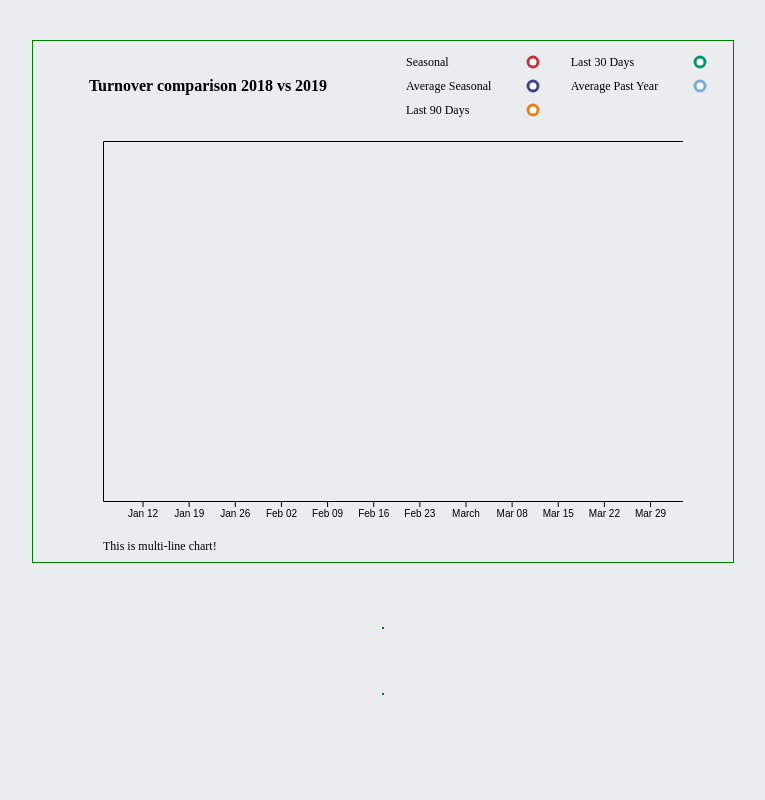
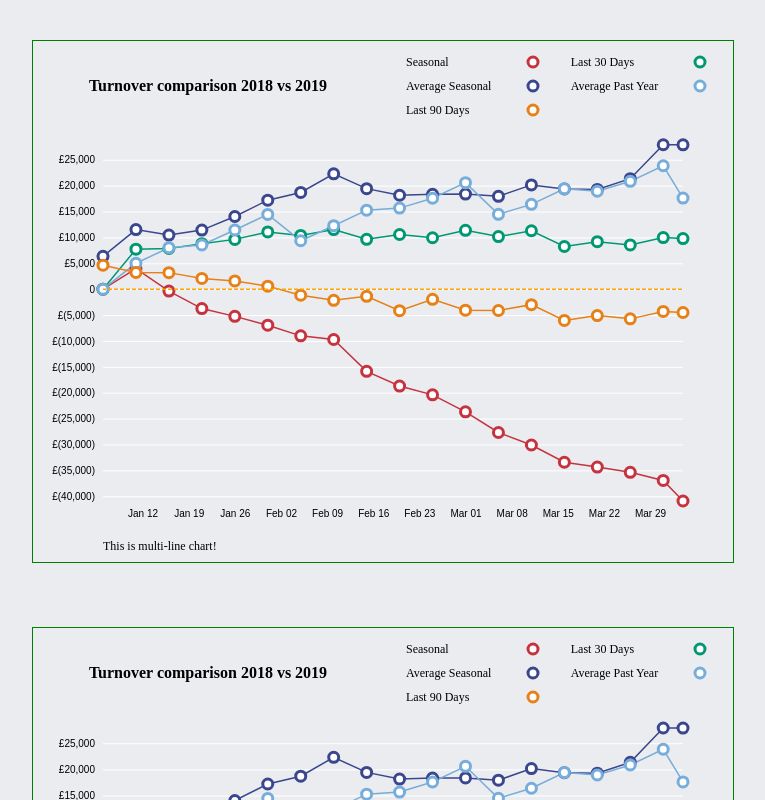
Before and after one commit to genie4viz/several-charts, a plain HTML site: page index.html in a window 1280 px wide. Shown: the top 800 px of the page, without its empty margins (257-1022 px from the left). Drawn offline with Linux system fonts and the light colour scheme.

Commit message:
completed line chart

```diff
--- a/css/style.css
+++ b/css/style.css
@@ -17,6 +17,8 @@ body {
   margin: 2rem;
   border: 1px solid green;
 }
+
+/* styles for line chart */
 
 #line-chart-container {
   display: flex;
@@ -47,6 +49,39 @@ body {
   padding: 8px;
 }
 
+/* styles for bar & line chart */
+
+#bar-chart-container {
+  display: flex;
+  flex-direction: column;
+  align-items: center;
+}
+#bar-chart-logo {
+  display: flex;
+  width: 100%;
+}
+#bar-chart-title {
+  display: flex;
+  width: 50%;
+  justify-content: center;
+  align-items: center;
+}
+#bar-chart-legends {
+  display: flex;
+  width: 50%;
+  flex-direction: column;
+}
+#bar-chart {
+  display: flex;
+}
+#bar-chart-description {
+  display: flex;
+  width: 80%;
+  padding: 8px;
+}
+
+/* styles for donut chart */
+
 .cell {
   display: flex;
   align-items: center;
--- a/js/draw.js
+++ b/js/draw.js
@@ -51,7 +51,16 @@ function addLineChart(cWidth, cHeight, gd, ei) {
     available_y_values.push(...item.data.map(d => d.total));
   });
 
-  console.log(available_y_values, "avai");
+  //replace data with diff day
+
+  gd.forEach(d => {
+    d.data = replaceWithDay(d.data, 5, days);
+  });
+
+  console.log(gd, "gggddd");
+
+  const y_max = d3.max(available_y_values),
+    y_min = d3.min(available_y_values);
 
   const svgG = svg
       .append("g")
@@ -62,7 +71,7 @@ function addLineChart(cWidth, cHeight, gd, ei) {
       .range([0, w]),
     y = d3
       .scaleLinear()
-      .domain([data.y_min, data.y_max])
+      .domain([y_min, y_max])
       .range([h, 0]),
     xAxis = svgG
       .append("g")
@@ -77,8 +86,8 @@ function addLineChart(cWidth, cHeight, gd, ei) {
     .selectAll(".tick")
     .select("text")
     .text(d => {
-      showableDays.push(formatYearMonthDay(d));
-      return formatMonthDay(d);
+      showableDays.push(formatYMD(d));
+      return formatMD(d);
     });
 
   xAxis
@@ -90,8 +99,8 @@ function addLineChart(cWidth, cHeight, gd, ei) {
   yAxis
     .selectAll(".tick")
     .select("line")
-    .attr("stroke", "white")
-    .attr("stroke-dasharray", "3, 3");
+    .attr("stroke", "white");
+
   yAxis
     .selectAll(".tick")
     .select("text")
@@ -100,18 +109,18 @@ function addLineChart(cWidth, cHeight, gd, ei) {
       d === 0
         ? d
         : d < 0
-        ? data.currency_prefix + "(" + withComma(Math.abs(d)) + ")"
-        : data.currency_prefix + withComma(d)
+        ? `${ei.currency_prefix}(${withComma(Math.abs(d))})`
+        : ei.currency_prefix + withComma(d)
     );
 
   // Draw the line
   svgG
     .selectAll(".line")
-    .data(data)
+    .data(gd)
     .enter()
     .append("path")
     .attr("fill", "none")
-    .attr("stroke", (_, i) => colors[i])
+    .attr("stroke", d => ei.color[d.value])
     .attr("stroke-width", 1.5)
     .attr("d", d =>
       d3
@@ -121,15 +130,15 @@ function addLineChart(cWidth, cHeight, gd, ei) {
     );
 
   //Draw the circles
-  data.forEach((dd, i) => {
+  gd.forEach(dd => {
     svgG
       .selectAll(".circle")
       .data(dd.data)
       .enter()
       .append("circle")
-      .attr("stroke", d => (d.total ? colors[i] : "transparent"))
-      .attr("stroke-width", d => (d.total ? 3 : 0))
-      .attr("fill", d => (d.total ? "white" : "transparent"))
+      .attr("stroke", ei.color[dd.value])
+      .attr("stroke-width", 3)
+      .attr("fill", "white")
       .attr("cx", d => x(new Date(d.date)))
       .attr("cy", d => y(d.total))
       .attr("r", 5);
@@ -138,18 +147,14 @@ function addLineChart(cWidth, cHeight, gd, ei) {
   //Draw main_bank_account_overdraft_limit line
   svgG
     .append("path")
-    .attr("stroke", "grey")
+    .attr("stroke", "orange")
     .attr("stroke-width", 1.5)
     .attr("stroke-dasharray", "3, 3")
-    .attr("d", `M0 ${y(data.main_bank_account_overdraft_limit)}h${w}z`);
+    .attr("d", `M0 ${y(ei.main_bank_account_overdraft_limit)}h${w}z`);
 }
 
-function addBarChart(cWidth, cHeight, data) {
+function addBarChart(cWidth, cHeight, gd, ei) {
   const margin = { left: 70, top: 10, right: 50, bottom: 30 },
-    color = {
-      total_in: "#5b9ed6",
-      total_out: "#283483"
-    },
     w = cWidth - margin.left - margin.right,
     h = cHeight - margin.top - margin.bottom,
     svg = d3
@@ -157,128 +162,130 @@ function addBarChart(cWidth, cHeight, data) {
       .append("svg")
       .style("width", cWidth)
       .style("height", cHeight);
-  const legend_rows = 3,
-    legend_cols = Math.round(data.length / legend_rows);
+  const legend_rows = 2,
+    legend_cols = Math.round(gd.length / legend_rows);
 
   d3.select("#bar-chart-title").html(
-    `<strong style="font-size:16px">Next 30 days - Predicted <br /> cash flow & cash balance </strong>`
+    `<strong style="font-size:16px">Turnover comparison 2018 vs 2019</strong>`
   );
-  let legend_str = `<table>`;
+
+  let legends = gd.map(d => ({ label: d.label, color: ei.color[d.value] }));
+
+  let legend_html_str = `<table>`;
   for (let i = 0; i < legend_cols; i++) {
-    legend_str += `<tr>`;
+    legend_html_str += `<tr>`;
     for (let j = 0; j < legend_rows; j++) {
-      legend_str += `<td>
+      legend_html_str += `<td>
       <div class="cell">${
-        data[i * legend_rows + j] ? data[i * legend_rows + j].label : ""
+        legends[i * legend_rows + j] ? legends[i * legend_rows + j].label : ""
       }${
-        data[i * legend_rows + j]
+        legends[i * legend_rows + j]
           ? `<svg
         width="20" height="20"
       ><circle cx="10" cy="10" r="5" stroke="${
-        colors[i * legend_rows + j]
+        legends[i * legend_rows + j].color
       }" stroke-width="3" fill="white"/></svg>`
           : ""
       }</div></td>`;
     }
-    legend_str += `</tr>`;
+    legend_html_str += `</tr>`;
   }
-  legend_str += `</table>`;
-  d3.select("#bar-chart-legends").html(legend_str);
-  d3.select("#bar-chart-description").html("This is multi-line chart!");
+  legend_html_str += `</table>`;
+  d3.select("#bar-chart-legends").html(legend_html_str);
+  d3.select("#bar-chart-description").html("This is bar & line chart!");
 
   svg.selectAll("*").remove();
 
-  // const svgG = svg
-  //     .append("g")
-  //     .attr("transform", `translate(${margin.left}, ${margin.top})`),
-  //   x = d3
-  //     .scaleTime()
-  //     .domain(d3.extent(data.days, d => new Date(d)))
-  //     .range([0, w]),
-  //   y = d3
-  //     .scaleLinear()
-  //     .domain([data.y_min, data.y_max])
-  //     .range([h, 0]),
-  //   xAxis = svgG
-  //     .append("g")
-  //     .attr("transform", `translate(0, ${h})`)
-  //     .call(d3.axisBottom(x)),
-  //   yAxis = svgG.append("g").call(d3.axisLeft(y).tickSize(-w));
+  let days = gd[0].data.map(d => d.date),
+    available_y_values = [];
+  gd.forEach(item => {
+    available_y_values.push(...item.data.map(d => d.total));
+  });
 
-  // xAxis.select(".domain").remove();
+  const y_max = d3.max(available_y_values),
+    y_min = d3.min(available_y_values);
 
-  // let showableDays = [];
-  // xAxis
-  //   .selectAll(".tick")
-  //   .select("text")
-  //   .text(d => {
-  //     showableDays.push(formatYearMonthDay(d));
-  //     return formatMonthDay(d);
-  //   });
+  const svgG = svg
+      .append("g")
+      .attr("transform", `translate(${margin.left}, ${margin.top})`),
+    x = d3
+      .scaleTime()
+      .domain(d3.extent(days, d => new Date(d)))
+      .range([0, w]),
+    y = d3
+      .scaleLinear()
+      .domain([y_min, y_max])
+      .range([h, 0]),
+    xAxis = svgG
+      .append("g")
+      .attr("transform", `translate(0, ${h})`)
+      .call(d3.axisBottom(x)),
+    yAxis = svgG.append("g").call(d3.axisLeft(y).tickSize(-w));
 
-  // console.log(showableDays);
+  xAxis.select(".domain").remove();
 
-  // xAxis
-  //   .selectAll(".tick")
-  //   .select("line")
-  //   .attr("opacity", 0);
+  let showableDays = [];
+  xAxis
+    .selectAll(".tick")
+    .select("text")
+    .text(d => {
+      showableDays.push(formatYMD(d));
+      return formatMD(d);
+    });
 
-  // yAxis.select(".domain").remove();
-  // yAxis
-  //   .selectAll(".tick")
-  //   .select("line")
-  //   .attr("stroke", "white")
-  //   .attr("stroke-dasharray", "3, 3");
-  // yAxis
-  //   .selectAll(".tick")
-  //   .select("text")
-  //   .attr("dx", -5)
-  //   .text(d =>
-  //     d === 0
-  //       ? d
-  //       : d < 0
-  //       ? data.currency_prefix + "(-" + withComma(Math.abs(d)) + ")"
-  //       : data.currency_prefix + withComma(d)
-  //   );
+  xAxis
+    .selectAll(".tick")
+    .select("line")
+    .attr("opacity", 0);
 
-  // // Draw the line
-  // svgG
-  //   .selectAll(".line")
-  //   .data(data)
-  //   .enter()
-  //   .append("path")
-  //   .attr("fill", "none")
-  //   .attr("stroke", (_, i) => colors[i])
-  //   .attr("stroke-width", 1.5)
-  //   .attr("d", d =>
-  //     d3
-  //       .line()
-  //       .x(d => x(new Date(d.date)))
-  //       .y(d => y(d.total))(d.data)
-  //   );
+  yAxis.select(".domain").remove();
+  yAxis
+    .selectAll(".tick")
+    .select("line")
+    .attr("stroke", "white");
 
-  // //Draw the circles
-  // data.forEach((dd, i) => {
-  //   svgG
-  //     .selectAll(".circle")
-  //     .data(dd.data)
-  //     .enter()
-  //     .append("circle")
-  //     .attr("stroke", d => (d.total ? colors[i] : "transparent"))
-  //     .attr("stroke-width", d => (d.total ? 3 : 0))
-  //     .attr("fill", d => (d.total ? "white" : "transparent"))
-  //     .attr("cx", d => x(new Date(d.date)))
-  //     .attr("cy", d => y(d.total))
-  //     .attr("r", 5);
-  // });
+  yAxis
+    .selectAll(".tick")
+    .select("text")
+    .attr("dx", -5)
+    .text(d =>
+      d === 0
+        ? d
+        : d < 0
+        ? `${ei.currency_prefix}(${withComma(Math.abs(d))})`
+        : ei.currency_prefix + withComma(d)
+    );
 
-  // //Draw main_bank_account_overdraft_limit line
-  // svgG
-  //   .append("path")
-  //   .attr("stroke", "grey")
-  //   .attr("stroke-width", 1.5)
-  //   .attr("stroke-dasharray", "3, 3")
-  //   .attr("d", `M0 ${y(data.main_bank_account_overdraft_limit)}h${w}z`);
+  // Draw the line
+  svgG
+    .selectAll(".line")
+    .data(gd)
+    .enter()
+    .append("path")
+    .attr("fill", "none")
+    .attr("stroke", d => ei.color[d.value])
+    .attr("stroke-width", 1.5)
+    .attr("d", d =>
+      d3
+        .line()
+        .x(d => x(new Date(d.date)))
+        .y(d => y(d.total))(d.data)
+    );
+
+  //Draw the circles
+  gd.forEach(dd => {
+    svgG
+      .selectAll(".circle")
+      .data(dd.data)
+      .enter()
+      .append("circle")
+      .attr("stroke", ei.color[dd.value])
+      .attr("stroke-width", 3)
+      .attr("fill", "white")
+      .attr("cx", d => x(new Date(d.date)))
+      .attr("cy", d => y(d.total))
+      .attr("r", 5);
+  });
 }
 
 function addDonutChart(width, height, v_data) {}
--- a/js/index.js
+++ b/js/index.js
@@ -8,7 +8,7 @@ init();
 
 function init() {
 
-  const f_data = normalize(data.calculation_basis_balances.items);
+  const f_data = normalizeData(data.calculation_basis_balances.items);
   console.log(f_data,' ppp')
   const extra_info = {
     currency_postfix: data.calculation_basis_balances.currency_postfix,
@@ -20,7 +20,9 @@ function init() {
       mostrecent: "#009873",
       avgseasonal: "#3a468d",
       avgoneyear: "#77adda",
-      mostrecentquarter: "#e68017"
+      mostrecentquarter: "#e68017",
+      total_in: "#5b9ed6",
+      total_out: "#283483"
     }
   }
 
@@ -29,15 +31,16 @@ function init() {
     c_height,
     f_data,
     extra_info
+    // 500 //difference of nested y values : diff_step
   );
-  // main_bank_account_overdraft_limit:
-  //     data.organisation_data.account.data.main_bank_account_overdraft_limit || 0
-  // addBarChart(
-  //   c_width,
-  //   c_height,
-  //   convertBarChartData(data, "seasonal")
-  // );
-  //   addBarChart();
+
+  addBarChart(
+    c_width,
+    c_height,
+    f_data,
+    extra_info
+  );
+
   //   addDonutChart();
 }
 
--- a/js/utils.js
+++ b/js/utils.js
@@ -1,8 +1,9 @@
 //data format functions
-function normalize(data) {
+function normalizeData(data) {
   const all_days = getDays(data);
 
-  let c_data = [];
+  let c_data = [],
+    r_data = [];
   for (let item in data) {
     c_data.push({
       data: data[item].items.data,
@@ -19,20 +20,66 @@ function normalize(data) {
       }
     }
     c_data[item].data.sort((a, b) => new Date(a.date) - new Date(b.date));
-    //replace empty data as previous day's data
-    for (let k = 0; k < c_data[item].data.length; k++) {
-      if (!c_data[item].data[k].total) {
-        if (c_data[item].data[k - 1] && c_data[item].data[k - 1].total) {
-          c_data[item].data[k].total = c_data[item].data[k - 1].total;
-        } else {
-          c_data[item].data[k].total = 0;
-        }
+
+    c_data[item].data = replaceData(c_data[item].data, "total");
+  }
+  return c_data;
+}
+//replace empty data as previous day's data
+function replaceData(data, key_name) {
+  let r_data = [...data];
+  for (let i = 0; i < r_data.length; i++) {
+    if (!r_data[i][key_name]) {
+      if (r_data[i - 1] && r_data[i - 1][key_name]) {
+        r_data[i][key_name] = r_data[i - 1][key_name];
+      } else {
+        r_data[i][key_name] = 0;
       }
     }
   }
-  return c_data;
+  return r_data;
 }
+
+//replace data with diff step
+function replaceWithDiff(data, key_name, diff_step) {
+  let replaced = [data[0]],
+    current = data[0][key_name];
+  for (let i = 1; i < data.length; i++) {
+    if (Math.abs(current - data[i][key_name]) >= diff_step) {
+      replaced.push(data[i]);
+      current = data[i][key_name];
+    } else {
+      // replaced.push({ ...data[i], [key_name]: current });
+    }
+  }
+  return replaced;
+}
+
+//replace data with day step
+function replaceWithDay(data, day_step, days) {
+  let replaced = [],
+    sel_days = [];
+
+  for (let i = 0; i < days.length; i += day_step) {
+    sel_days.push(days[i]);
+  }
+
+  if (days.length % day_step !== 0) {
+    sel_days.push(days[days.length - 1]);
+  }
+
+  for (let i = 0; i < data.length; i++) {
+    if (sel_days.includes(data[i].date)) {
+      replaced.push(data[i]);
+    }
+  }
+  return replaced;
+}
+
 //date relation functions
+const formatMD = d3.timeFormat("%b %d");
+const formatYMD = d3.timeFormat("%Y-%m-%d");
+
 function generateDays(startDate, endDate) {
   let now = startDate,
     dates = [];
```
